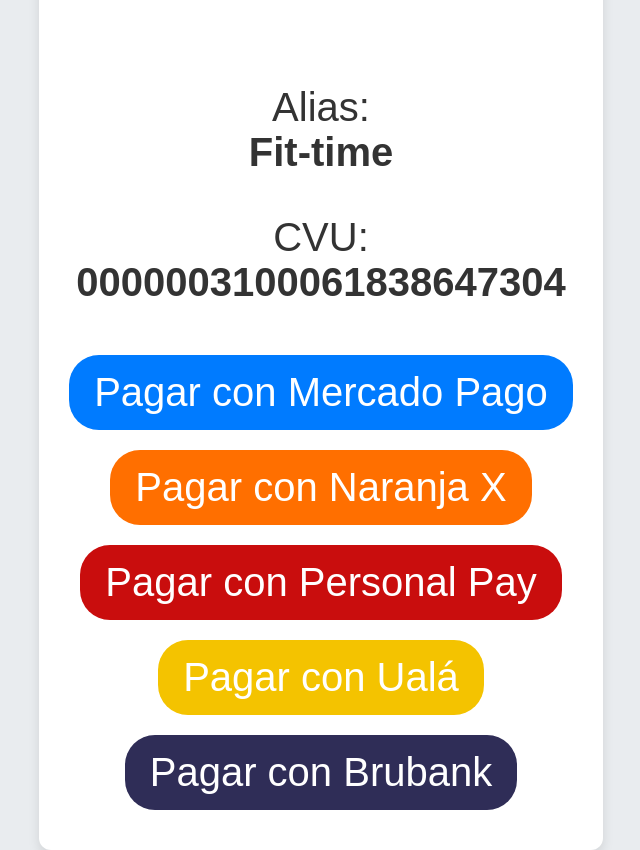
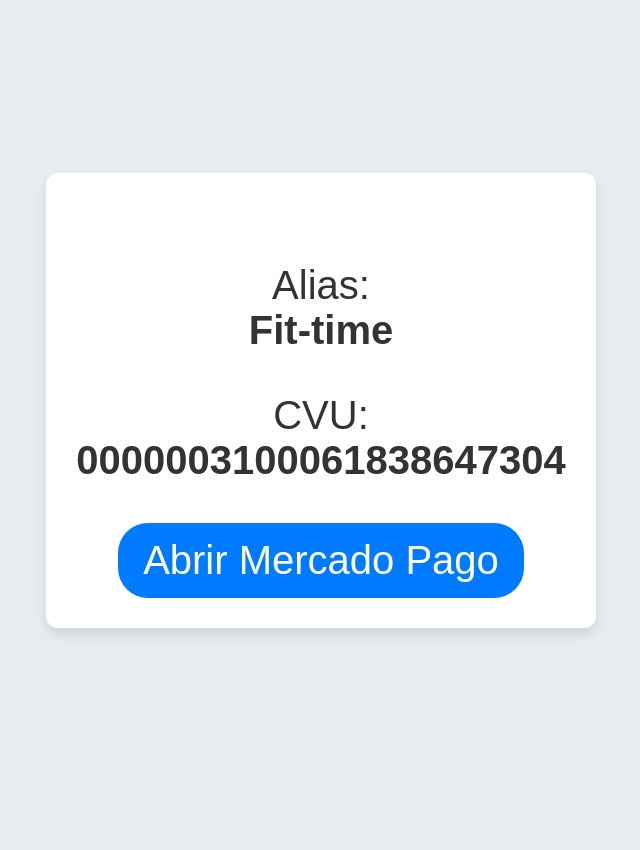
Before and after one commit to EF-EmilianoFernandez/QrGym-Pagos, a plain HTML site: page index.html in a window 1280 px wide. Shown: the whole page, without its empty margins (319-959 px from the left). After the commit the page ends 800 px from the top, so only its background shows below. Drawn offline with Linux system fonts and the light colour scheme.

Commit message:
Update index.html

```diff
--- a/index.html
+++ b/index.html
@@ -62,29 +62,11 @@
             align-items: center;
             justify-content: center;
             transition: background-color 0.3s ease, transform 0.2s;
-            margin: 10px 0; /* Espaciado entre botones */
         }
 
         .btn-pagar:hover {
             background-color: #0056b3;
             transform: translateY(-2px);
-        }
-
-        /* Botones personalizados para otras billeteras */
-        .btn-naranja {
-            background-color: #FF6F00; /* Color Naranja X */
-        }
-
-        .btn-personal {
-            background-color: #C90D0D; /* Color Personal Pay */
-        }
-
-        .btn-uala {
-            background-color: #F4C300; /* Color Ualá */
-        }
-
-        .btn-brubank {
-            background-color: #2F2D57; /* Color Brubank */
         }
 
         .instrucciones {
@@ -97,6 +79,7 @@
         .logo {
             width: 100px; /* Cambia el tamaño según sea necesario */
             border-radius: 12px; /* Esquinas redondeadas */
+
         }
 
         /* Estilos responsivos */
@@ -132,18 +115,11 @@
     <div class="container">
 
       <div class="instrucciones">
-        <img class="logo" src="logo.png" alt="">
         <p>Alias: <br><strong>Fit-time</strong></p>
         <p>CVU: <br><strong>0000003100061838647304</strong></p>
+
     </div>
-
-    <!-- Botones para abrir las apps de las billeteras virtuales -->
-    <a href="mercadopago://home" class="btn-pagar"> Pagar con Mercado Pago</a>
-    <a href="naranja://home" class="btn-pagar btn-naranja">Pagar con Naranja X</a>
-    <a href="personalpay://home" class="btn-pagar btn-personal">Pagar con Personal Pay</a>
-    <a href="uala://home" class="btn-pagar btn-uala">Pagar con Ualá</a>
-    <a href="brubank://home" class="btn-pagar btn-brubank">Pagar con Brubank</a>
-
+        <a href="mercadopago://home" class="btn-pagar">Abrir Mercado Pago</a>
     </div>
 
 </body>
```
